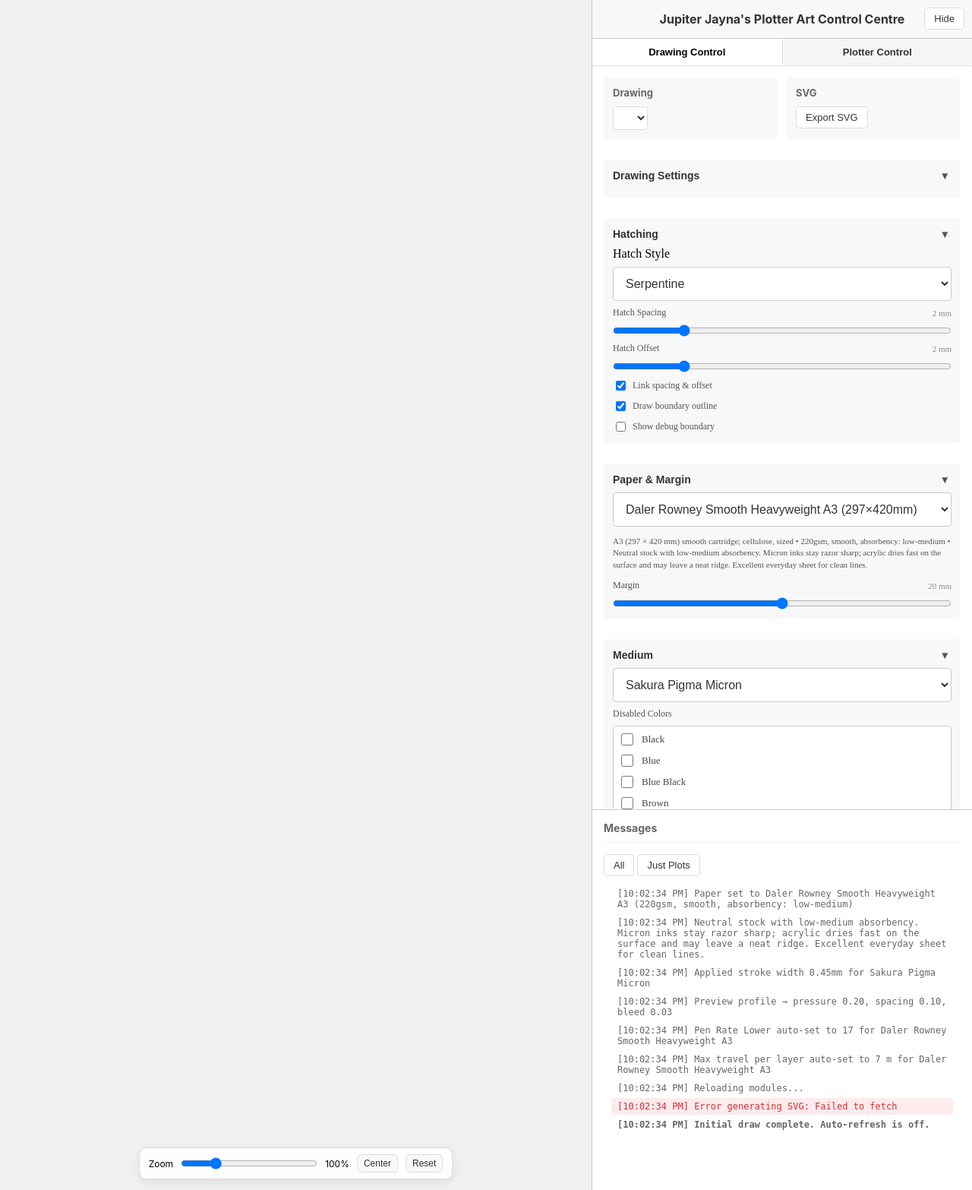
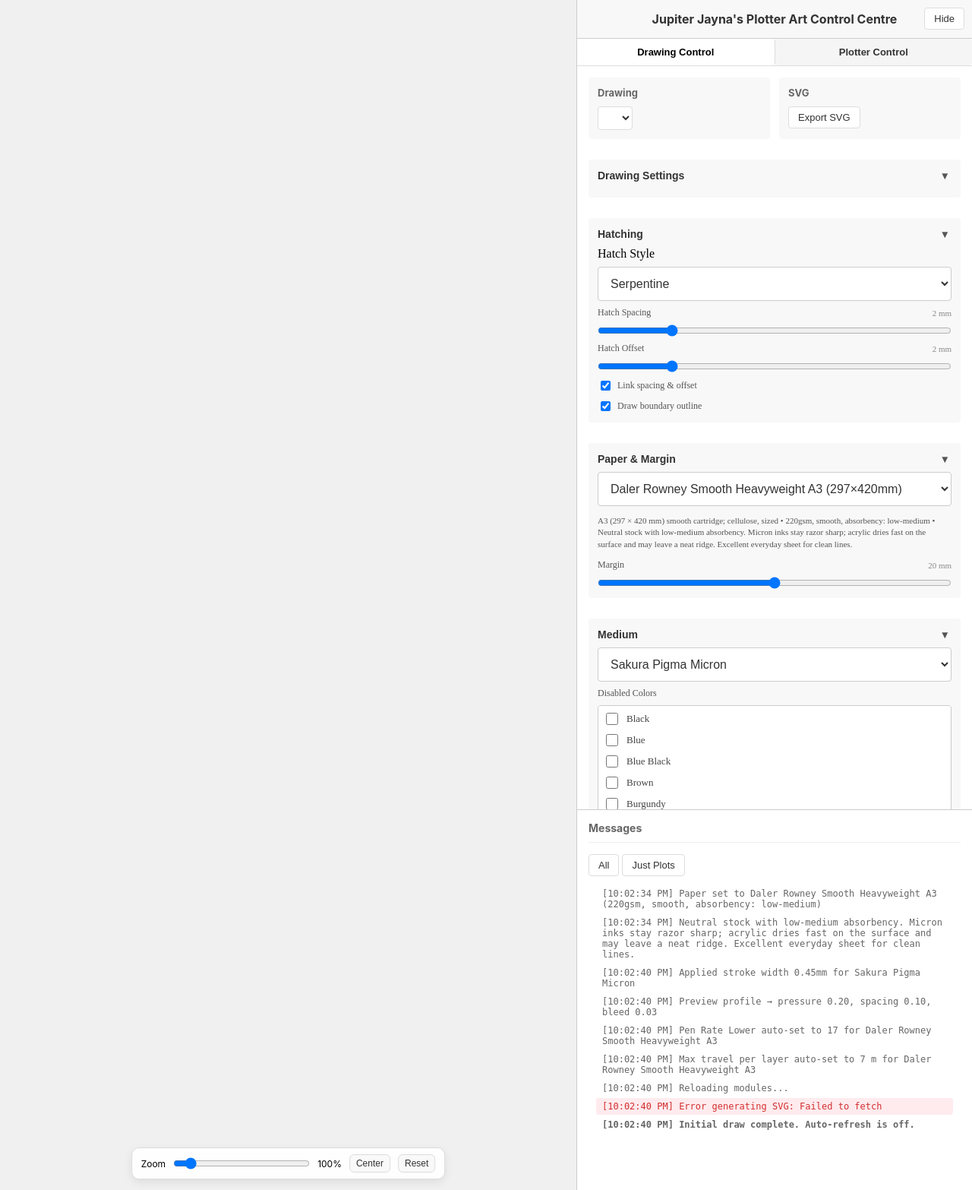
Before and after one commit to sdjayna/super-duper-octo-robot, a Python web app: template client/templates/plotter.html in a window 1280 px wide. Shown: the whole page at 76% size. Run offline with Jinja, Linux system fonts and the light colour scheme; the template is opened without the code that fills it, so the values that code supplies are empty.

Commit message:
fix: keep control panel visible with flexible layout

```diff
--- a/client/js/main.js
+++ b/client/js/main.js
@@ -81,7 +81,6 @@
 const hatchInsetControl = document.getElementById('hatchInsetControl');
 const hatchInsetValueLabel = document.getElementById('hatchInsetValue');
 const hatchBoundaryControl = document.getElementById('hatchBoundaryControl');
-const hatchDebugBoundaryControl = document.getElementById('hatchDebugBoundaryControl');
 const hatchLinkControl = document.getElementById('hatchLinkControl');
 const resumeButton = document.getElementById('plotterResumePlot');
 const maxTravelSlider = document.getElementById('maxTravelPerLayer');
@@ -147,7 +146,7 @@
 }
 
 function applyPreviewZoom(percent) {
-    const clamped = Math.min(Math.max(Math.round(percent / 10) * 10, 10), 400);
+    const clamped = Math.min(Math.max(Math.round(percent / 10) * 10, 10), 1000);
     state.previewZoomPercent = clamped;
     const scale = clamped / 100;
     applyPreviewTransform(scale);
@@ -298,7 +297,6 @@
     insetSlider: hatchInsetControl,
     insetValueLabel: hatchInsetValueLabel,
     boundaryCheckbox: hatchBoundaryControl,
-    debugBoundaryCheckbox: hatchDebugBoundaryControl,
     linkCheckbox: hatchLinkControl
 }, handleGlobalHatchChanged);
 
@@ -308,8 +306,7 @@
     spacingValueLabel: hatchSpacingValueLabel,
     insetSlider: hatchInsetControl,
     insetValueLabel: hatchInsetValueLabel,
-    boundaryCheckbox: hatchBoundaryControl,
-    debugBoundaryCheckbox: hatchDebugBoundaryControl
+    boundaryCheckbox: hatchBoundaryControl
 }, async () => {
     await draw();
     refreshLayerSelectUI();
--- a/client/js/modules/hatchSettings.js
+++ b/client/js/modules/hatchSettings.js
@@ -83,7 +83,6 @@
     drawingConfig.line.hatchInset = hatchSettings.hatchInset;
     drawingConfig.line.includeBoundary = hatchSettings.includeBoundary;
     drawingConfig.line.spacing = hatchSettings.hatchSpacing;
-    drawingConfig.line.debugBoundary = hatchSettings.debugBoundary;
 }
 
 function formatMm(value) {
@@ -99,7 +98,6 @@
         insetSlider,
         insetValueLabel,
         boundaryCheckbox,
-        debugBoundaryCheckbox,
         linkCheckbox
     } = elements;
 
@@ -187,14 +185,6 @@
         });
     }
 
-    if (debugBoundaryCheckbox) {
-        debugBoundaryCheckbox.checked = hatchSettings.debugBoundary;
-        debugBoundaryCheckbox.addEventListener('change', async (event) => {
-            updateSettings({ debugBoundary: event.target.checked });
-            await notifyChange();
-        });
-    }
-
     if (linkCheckbox) {
         linkCheckbox.checked = hatchSettings.linkSpacingOffset;
         linkCheckbox.addEventListener('change', async (event) => {
--- a/client/static/css/styles.css
+++ b/client/static/css/styles.css
@@ -57,6 +57,7 @@
     display: flex;
     height: 100vh;
     justify-content: center;
+    align-items: stretch;
 }
 
 .canvas-area {
@@ -65,19 +66,22 @@
     align-items: center;
     justify-content: center;
     padding: 20px;
-    min-width: min-content;
+    min-width: 200px;
     margin: 0 auto;
-    flex: 1;
+    flex: 1 1 0;
     position: relative;
+    overflow: auto;
 }
 
 .debug-panel {
-    flex: 0 0 500px;
+    flex: 0 0 520px;
+    min-width: 420px;
+    max-width: 540px;
     background: white;
     border-left: 1px solid #ccc;
     display: flex;
     flex-direction: column;
-    overflow: hidden;
+    overflow-y: auto;
     height: 100vh;
 }
 
--- a/client/templates/plotter.html
+++ b/client/templates/plotter.html
@@ -14,7 +14,7 @@
             <div id="svgContainer"></div>
             <div class="zoom-control" aria-label="Preview zoom control">
                 <label for="previewZoomSlider">Zoom</label>
-                <input type="range" id="previewZoomSlider" min="10" max="400" step="10" value="100">
+                <input type="range" id="previewZoomSlider" min="10" max="1000" step="10" value="100">
                 <span id="previewZoomValue">100%</span>
                 <button id="previewCenter" type="button" aria-label="Center preview">Center</button>
                 <button id="previewReset" type="button" aria-label="Reset zoom and center">Reset</button>
@@ -88,10 +88,6 @@
                             <label class="hatch-boundary-toggle">
                                 <input type="checkbox" id="hatchBoundaryControl">
                                 <span>Draw boundary outline</span>
-                            </label>
-                            <label class="hatch-boundary-toggle">
-                                <input type="checkbox" id="hatchDebugBoundaryControl">
-                                <span>Show debug boundary</span>
                             </label>
                         </div>
                     </div>
```
Also changed, not shown: drawings/shared/utils/hatchingUtils.js (+23 -10 lines), drawings/manifest.json, hatchbug.png (added), hatchibug2.png (added).
